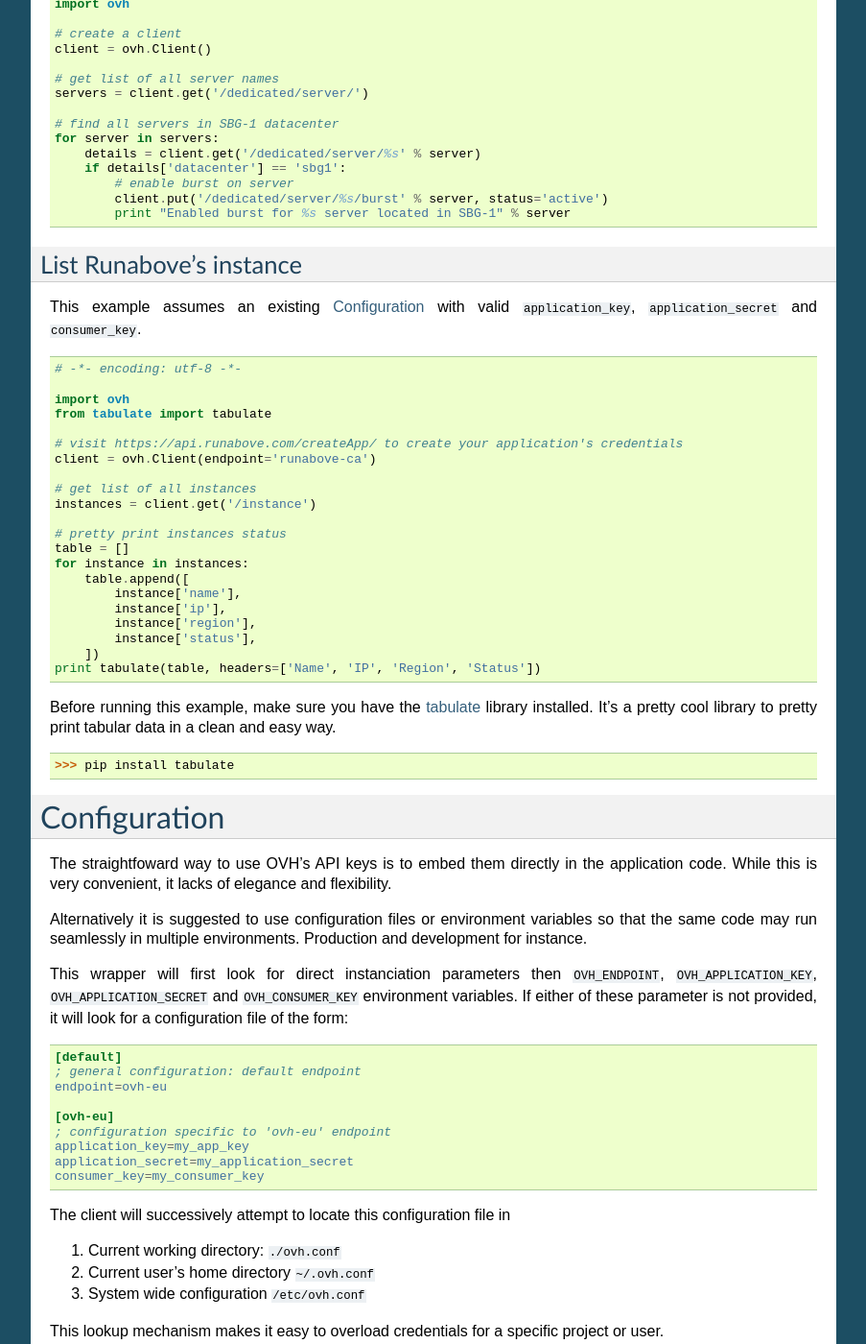
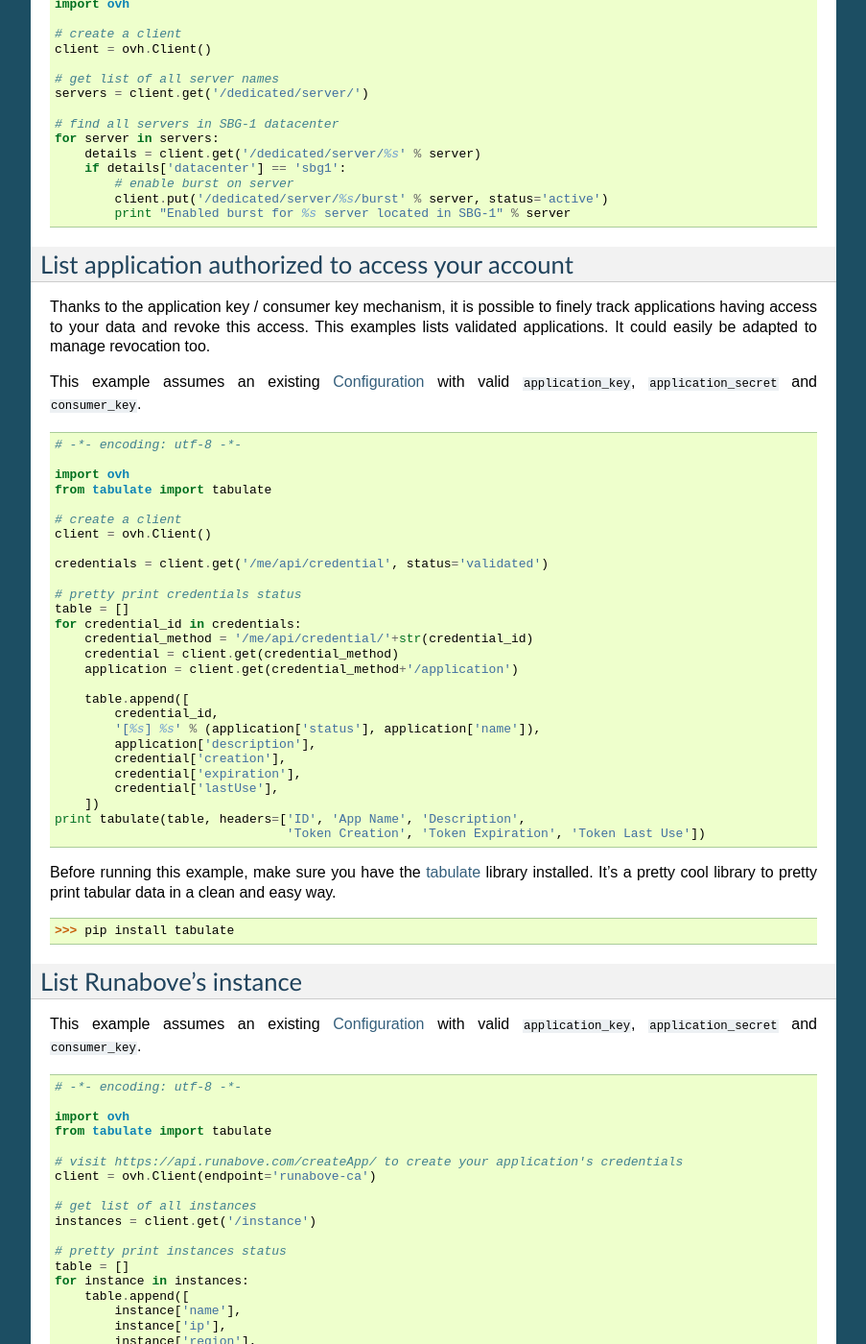
Before and after one commit to ovh/python-ovh, a Sphinx documentation site: the page built from docs/index.rst, in a window 1280 px wide and 1400 px high, scrolled down 3066 px. Shown: the whole window at 96% size, without its empty margins (198-1101 px from the left). Built offline with Sphinx 7.4.7, drawn with Linux system fonts in a browser that asks for light colours; some of the changed text lies outside the part shown.

```diff
--- a/docs/index.rst
+++ b/docs/index.rst
@@ -209,6 +209,53 @@
             client.put('/dedicated/server/%s/burst' % server, status='active')
             print "Enabled burst for %s server located in SBG-1" % server
 
+List application authorized to access your account
+--------------------------------------------------
+
+Thanks to the application key / consumer key mechanism, it is possible to
+finely track applications having access to your data and revoke this access.
+This examples lists validated applications. It could easily be adapted to
+manage revocation too.
+
+This example assumes an existing Configuration_ with valid ``application_key``,
+``application_secret`` and ``consumer_key``.
+
+.. code:: python
+
+    # -*- encoding: utf-8 -*-
+
+    import ovh
+    from tabulate import tabulate
+
+    # create a client
+    client = ovh.Client()
+
+    credentials = client.get('/me/api/credential', status='validated')
+
+    # pretty print credentials status
+    table = []
+    for credential_id in credentials:
+        credential_method = '/me/api/credential/'+str(credential_id)
+        credential = client.get(credential_method)
+        application = client.get(credential_method+'/application')
+
+        table.append([
+            credential_id,
+            '[%s] %s' % (application['status'], application['name']),
+            application['description'],
+            credential['creation'],
+            credential['expiration'],
+            credential['lastUse'],
+        ])
+    print tabulate(table, headers=['ID', 'App Name', 'Description',
+                                   'Token Creation', 'Token Expiration', 'Token Last Use'])
+
+Before running this example, make sure you have the
+`tabulate <https://pypi.python.org/pypi/tabulate>`_ library installed. It's a
+pretty cool library to pretty print tabular data in a clean and easy way.
+
+>>> pip install tabulate
+
 List Runabove's instance
 ------------------------
 
```
Also changed, not shown: README.rst (+47 -0 lines), 2 other files.
